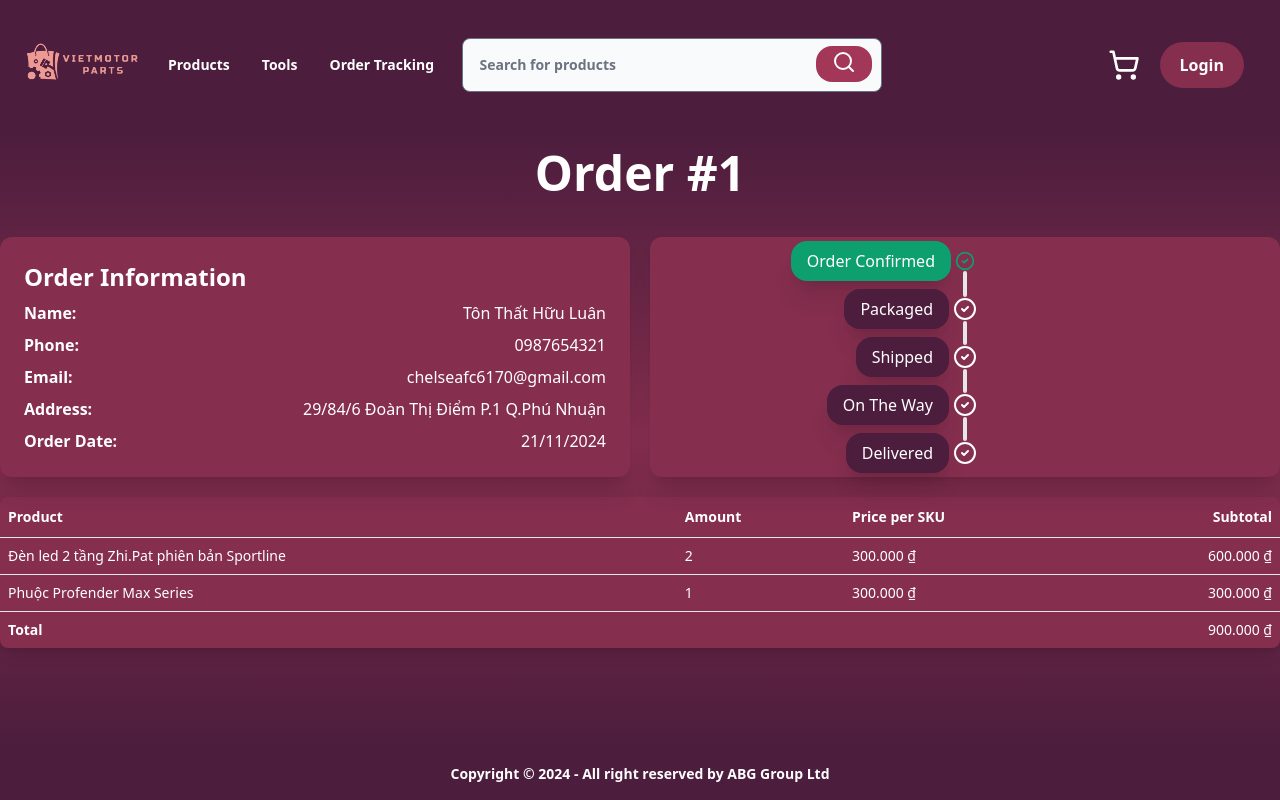
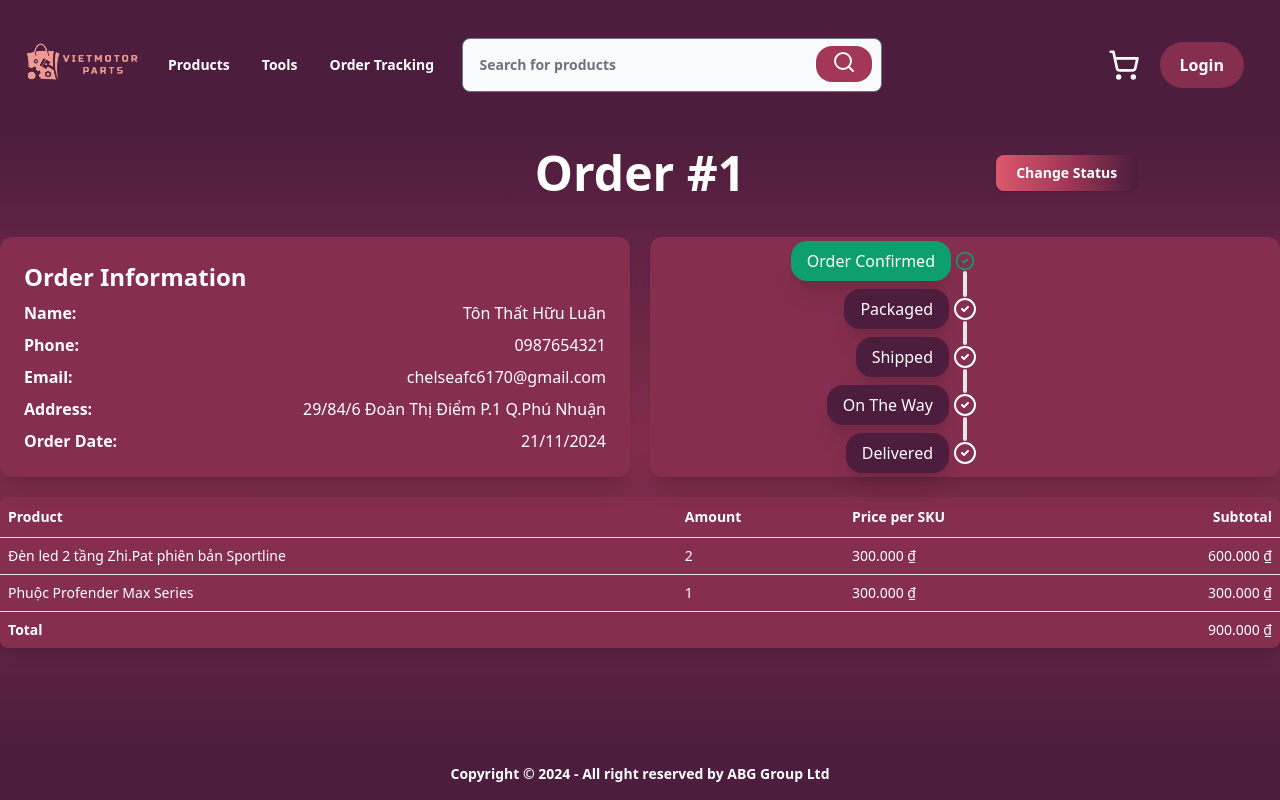
Before and after one commit to RMIT-Vietnam-Teaching/group-project-2024c-isys2101-3395-abg, a Next.js app in the folder viet-motor-parts/: page /orders/1 in a window 1280 px wide. Built offline with nearby package versions, Linux system fonts and the light colour scheme.

Commit message:
Update orders/[id]/page.tsx
Change Status button on specific order page (no functionality yet)

```diff
--- a/viet-motor-parts/app/(default)/orders/[id]/page.tsx
+++ b/viet-motor-parts/app/(default)/orders/[id]/page.tsx
@@ -1,3 +1,4 @@
+import { Button } from "@/app/components/shadcn/button";
 import {
     Table,
     TableBody,
@@ -51,10 +52,18 @@ export default function Page({ params }: OrderPageProps) {
             : "";
     return (
         <div className="container mx-auto">
-            <h1 className="p-5 text-5xl font-bold text-center">Order #{params.id}</h1>
+            <div className="grid lg:grid-cols-3 items-center justify-center">
+                <h1 className="p-5 text-5xl font-extrabold text-center col-start-2">Order #{params.id}</h1>
+                <div className="flex justify-center">
+                    <Button className="col-start-3 rounded-lg bg-gradient-to-r from-brand-300 via-brand-400 to-brand-600 px-5 py-2.5 text-center text-sm font-bold text-white hover:bg-gradient-to-bl" >
+                        Change Status
+                    </Button>
+                </div>
+
+            </div>
             <div className="grid grid-cols-1 gap-5 py-5 md:grid-cols-2">
                 <div className="grid w-full h-full grid-cols-1 gap-2 p-6 shadow-xl rounded-xl bg-brand-500">
-                    <p className="text-2xl font-extrabold">Order Information</p>
+                    <p className="text-2xl font-bold">Order Information</p>
                     <div className="flex justify-between">
                         <p className="font-semibold">Name:</p>
                         <p>Tôn Thất Hữu Luân</p>
```
